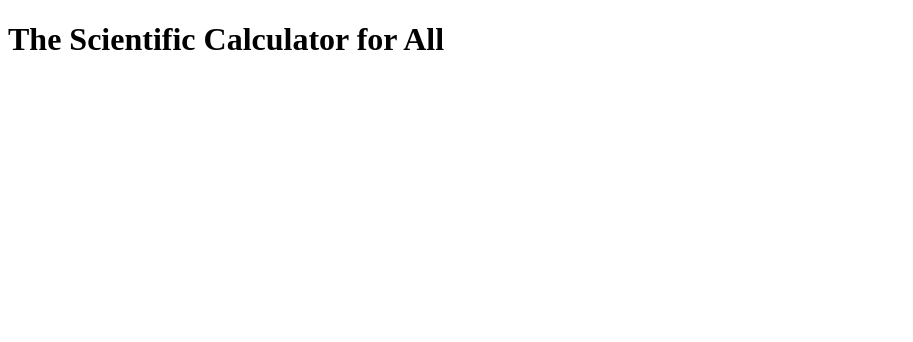
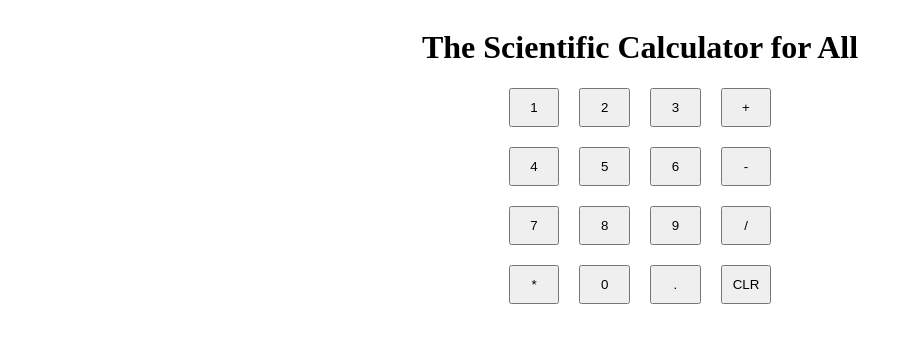
Before and after one commit to Tiisu/Javascript-Projects, a plain HTML site: page Calculator/index.html in a window 1280 px wide. Shown: the whole page, without its empty margins (0-913 px from the left). Drawn offline with Linux system fonts and the light colour scheme.

Commit message:
working on the btns

```diff
--- a/Calculator/index.html
+++ b/Calculator/index.html
@@ -6,8 +6,30 @@
     <link rel="stylesheet" href="sytels.css">
     <title>Scientific Calculator</title>
 </head>
-<h1>The Scientific Calculator for All</h1>
 <body>
-
+    <div class="hero">
+        <h1>The Scientific Calculator for All</h1>
+        <!-- <div class="calculator">
+            <input type="text" class="display" id="display" value="0" readonly>
+        </div> -->
+        <div class="buttons">
+            <button>1</button>
+            <button>2</button>
+            <button>3</button>
+            <button>+</button>
+            <button>4</button>
+            <button>5</button>
+            <button>6</button>
+            <button>-</button>
+            <button>7</button>
+            <button>8</button>
+            <button>9</button>
+            <button>/</button>
+            <button>*</button>
+            <button>0</button>
+            <button>.</button>
+            <button>CLR</button>
+        </div>
+    </div>
 </body>
 </html>
--- a/Calculator/sytels.css
+++ b/Calculator/sytels.css
@@ -0,0 +1,20 @@
+.hero {
+    display: grid;
+    place-items: center;
+}
+/* .display {
+    display: flex;
+    margin: 20px;
+    padding: 20px 45px;
+} */
+
+.buttons {
+    display: grid;
+    grid-template-columns: repeat(4, 1fr);
+    gap:  20px;
+}
+
+button {
+    cursor: pointer;
+    padding: 10px;
+}
```
